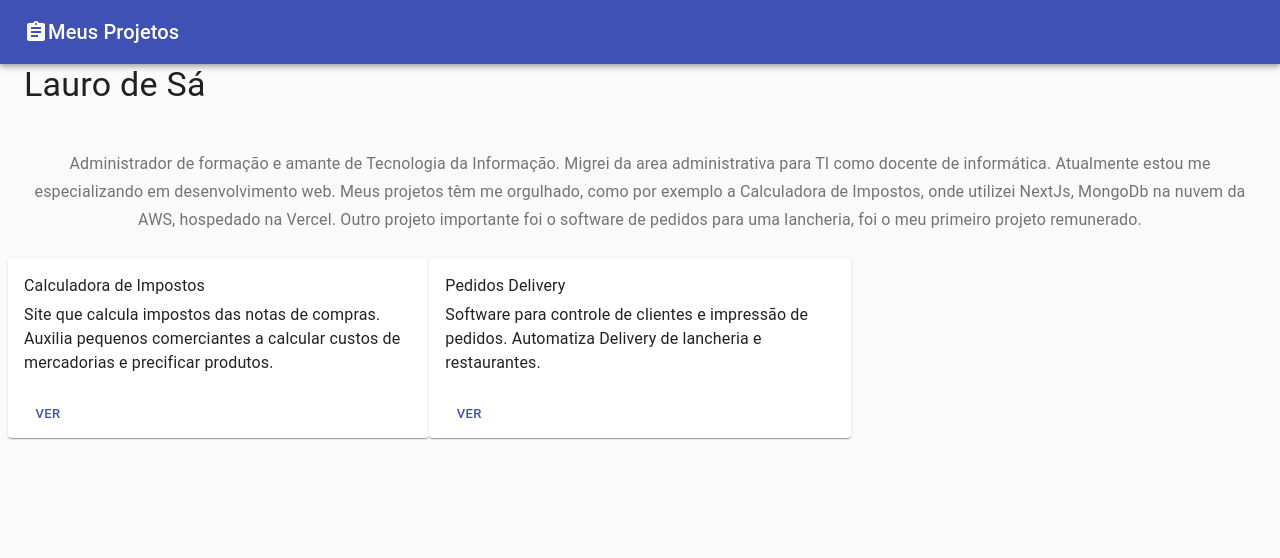
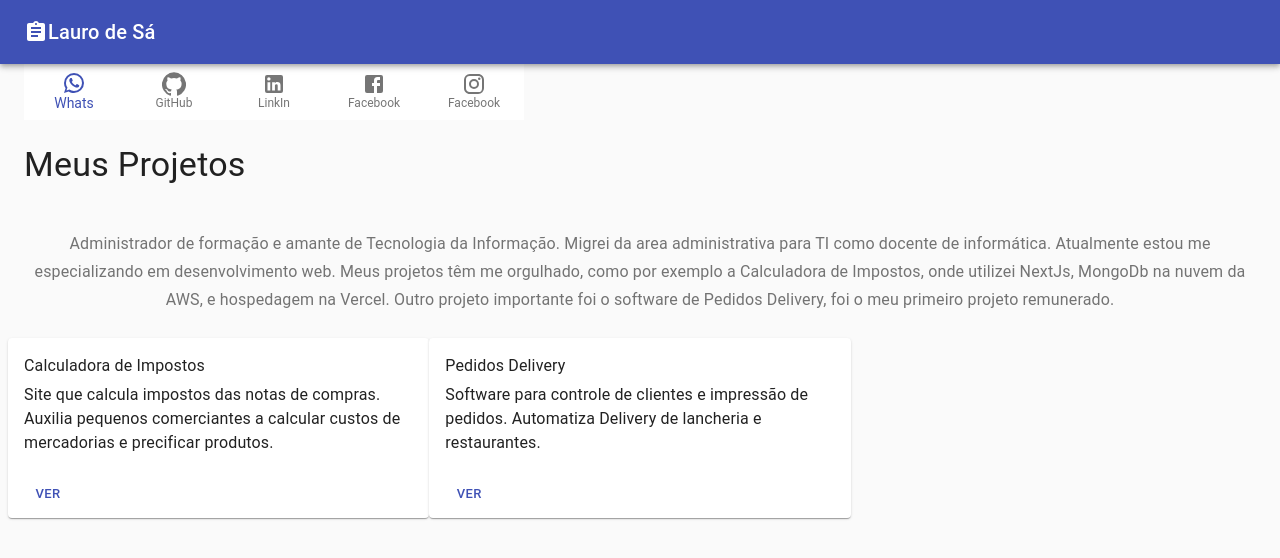
Before and after one commit to laurods/it-app, a Next.js app: page / in a window 1280 px wide. Shown: the top 558 px of the page. Built offline with nearby package versions, Linux system fonts and the light colour scheme.

Commit message:
Atualizaçoes 20012021bd

```diff
--- a/components/Contact.js
+++ b/components/Contact.js
@@ -6,6 +6,7 @@ import GitHubIcon from '@material-ui/icons/GitHub';
 import LinkedInIcon from '@material-ui/icons/LinkedIn';
 import FacebookIcon from '@material-ui/icons/Facebook';
 import InstagramIcon from '@material-ui/icons/Instagram';
+import WhatsAppIcon from '@material-ui/icons/WhatsApp';
 
 const useStyles = makeStyles({
   root: {
@@ -26,6 +27,7 @@ export default function Contact() {
       showLabels
       className={classes.root}
     >
+      <BottomNavigationAction label="Whats" icon={<WhatsAppIcon />}/>
       <BottomNavigationAction label="GitHub" icon={<GitHubIcon />} />
       <BottomNavigationAction label="LinkIn" icon={<LinkedInIcon />} />
       <BottomNavigationAction label="Facebook" icon={< FacebookIcon/>} />
--- a/components/Iam.js
+++ b/components/Iam.js
@@ -12,7 +12,7 @@ function Iam() {
         color="textPrimary"
         gutterBottom
       >
-        Lauro de Sá
+        Meus Projetos
       </Typography>
 
     </Grid>
@@ -27,10 +27,10 @@ function Iam() {
 
         Meus projetos têm me orgulhado, como por exemplo a
         Calculadora de Impostos, onde utilizei NextJs, MongoDb na nuvem da AWS,
-        hospedado na Vercel.
+        e hospedagem na Vercel.
 
 
-        Outro projeto importante foi o software de pedidos para uma lancheria,
+        Outro projeto importante foi o software de Pedidos Delivery,
         foi o meu primeiro projeto remunerado.
 
         </Typography>
--- a/components/TopBar.js
+++ b/components/TopBar.js
@@ -11,7 +11,7 @@ function TopBar() {
         <Toolbar>
           <AssignmentIcon />
           <Typography variant="h6" color="inherit" noWrap>
-            Meus Projetos
+            Lauro de Sá
           </Typography>
         </Toolbar>
       </AppBar>
--- a/pages/index.js
+++ b/pages/index.js
@@ -4,6 +4,7 @@ import Container from "@material-ui/core/Container";
 import Grid from '@material-ui/core/Grid';
 import TopBar from '../components/TopBar'
 import Iam from '../components/Iam';
+import Contact from '../components/Contact'
 import CardProjects from '../components/CardProjects';
 function Home() {
   return (
@@ -14,6 +15,9 @@ function Home() {
       <main>
         <Container>
         <Grid container spacing={3}>
+        <Grid item xs={8}>
+         <Contact />
+        </Grid>
         <Grid item xs={12}>
          <Iam />
         </Grid>
```
